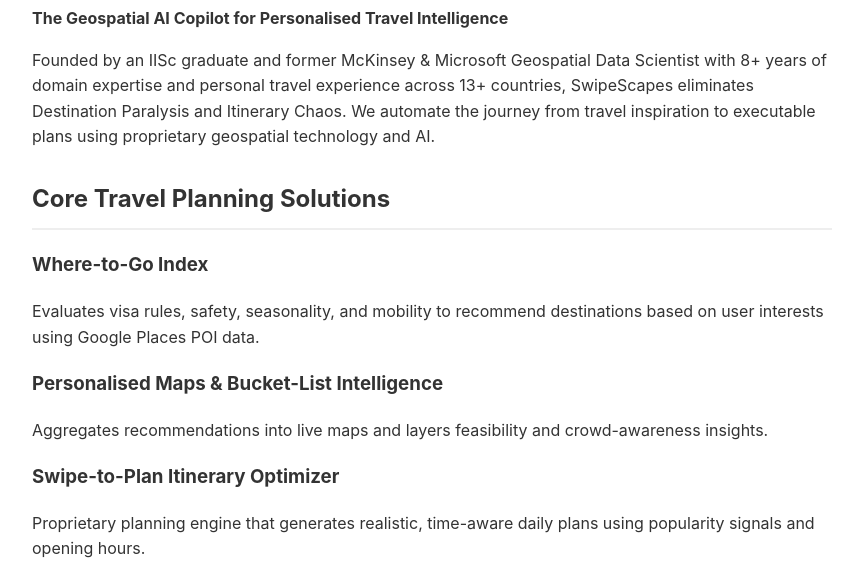
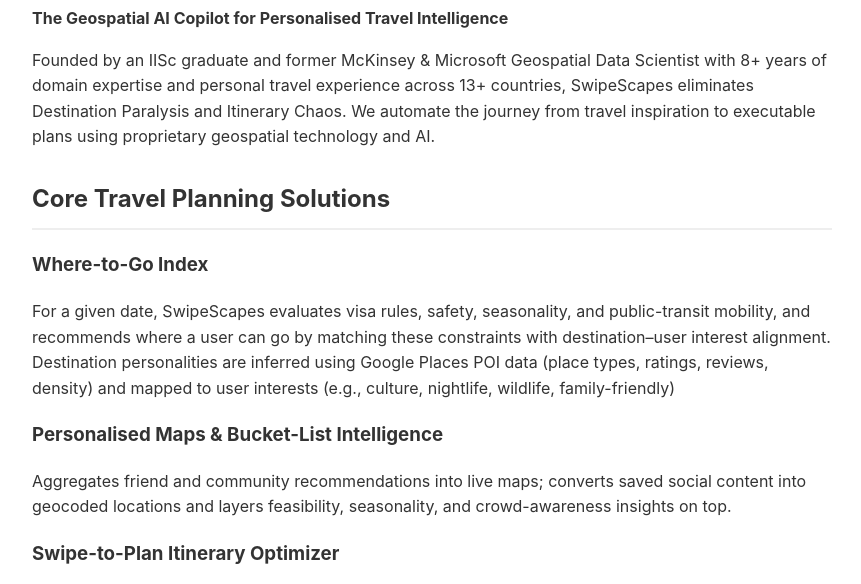
Before and after one commit to SwipeScapes/swipescapes-about, a plain HTML site: page index.html in a window 1280 px wide. Shown: the part 148-732 px from the top of the page, without its empty margins (208-1069 px from the left). Drawn offline with Linux system fonts and the light colour scheme.

Commit message:
Enhance content in index.html for travel solutions
Updated descriptions for various travel planning solutions to provide more detailed information on features and functionalities.

```diff
--- a/index.html
+++ b/index.html
@@ -15,18 +15,17 @@
 <body>
   <h1>About SwipeScapes</h1>
   <p><strong>The Geospatial AI Copilot for Personalised Travel Intelligence</strong></p>
-  <p>
-Founded by an IISc graduate and former McKinsey & Microsoft Geospatial Data Scientist with 8+ years of domain expertise and personal travel experience across 13+ countries, SwipeScapes eliminates Destination Paralysis and Itinerary Chaos. We automate the journey from travel inspiration to executable plans using proprietary geospatial technology and AI.</p>
+  <p>Founded by an IISc graduate and former McKinsey & Microsoft Geospatial Data Scientist with 8+ years of domain expertise and personal travel experience across 13+ countries, SwipeScapes eliminates Destination Paralysis and Itinerary Chaos. We automate the journey from travel inspiration to executable plans using proprietary geospatial technology and AI.</p>
 
   <h2>Core Travel Planning Solutions</h2>
   <h3>Where-to-Go Index</h3>
-  <p>Evaluates visa rules, safety, seasonality, and mobility to recommend destinations based on user interests using Google Places POI data.</p>
+  <p>For a given date, SwipeScapes evaluates visa rules, safety, seasonality, and public-transit mobility, and recommends where a user can go by matching these constraints with destination–user interest alignment. Destination personalities are inferred using Google Places POI data (place types, ratings, reviews, density) and mapped to user interests (e.g., culture, nightlife, wildlife, family-friendly)</p>
 
   <h3>Personalised Maps &amp; Bucket-List Intelligence</h3>
-  <p>Aggregates recommendations into live maps and layers feasibility and crowd-awareness insights.</p>
+  <p>Aggregates friend and community recommendations into live maps; converts saved social content into geocoded locations and layers feasibility, seasonality, and crowd-awareness insights on top.</p>
 
   <h3>Swipe-to-Plan Itinerary Optimizer</h3>
-  <p>Proprietary planning engine that generates realistic, time-aware daily plans using popularity signals and opening hours.</p>
+  <p>Users swipe to select places they’re interested in; SwipeScapes’ proprietary planning engine then generates day-by-day itineraries using Google Places data (ratings, reviews, opening hours, popularity signals) to build realistic, time-aware daily plans for the selected places.</p>
 
   <div class="contact-box">
     <p><strong>Company stage:</strong> MVP</p>
```
